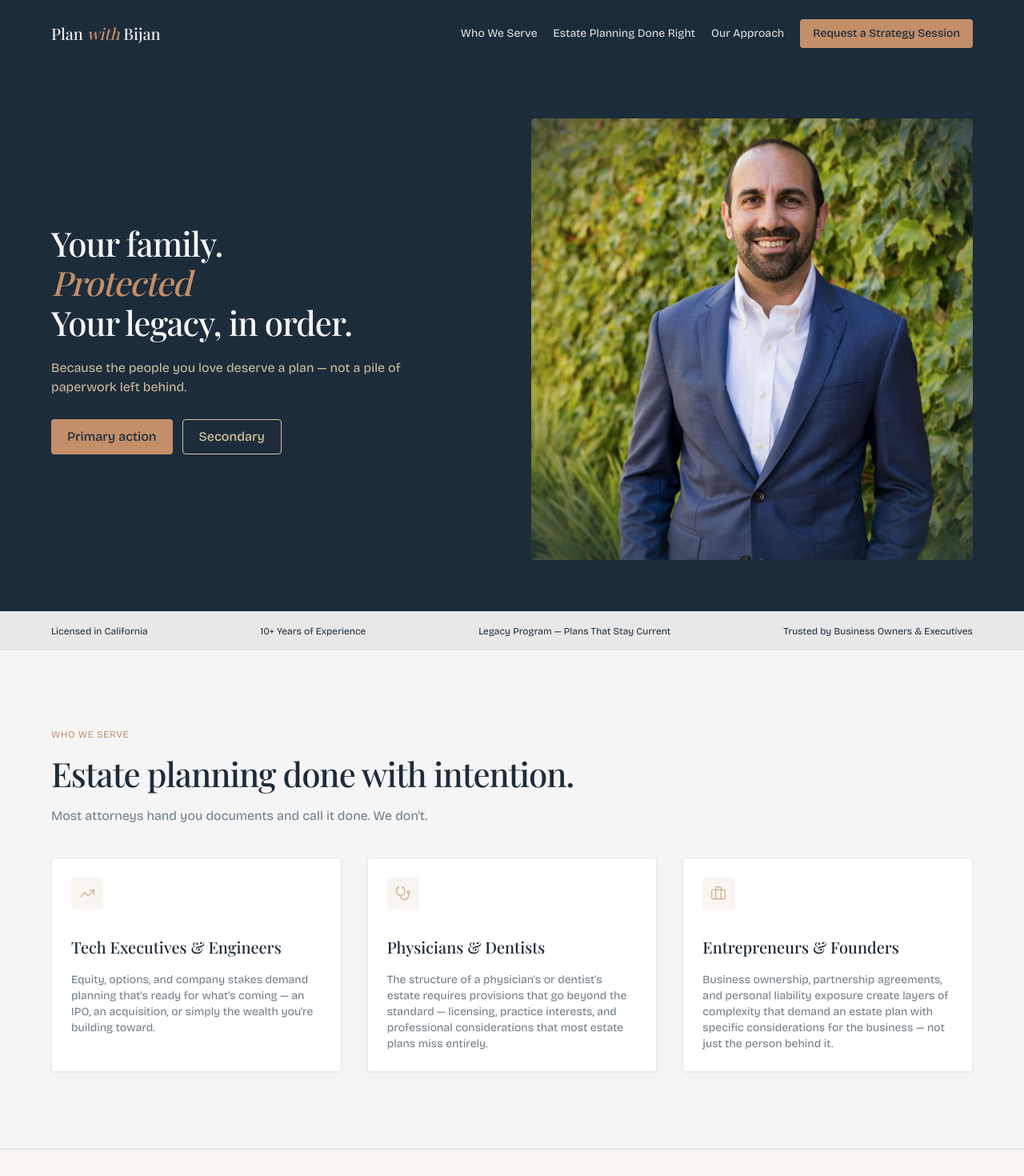
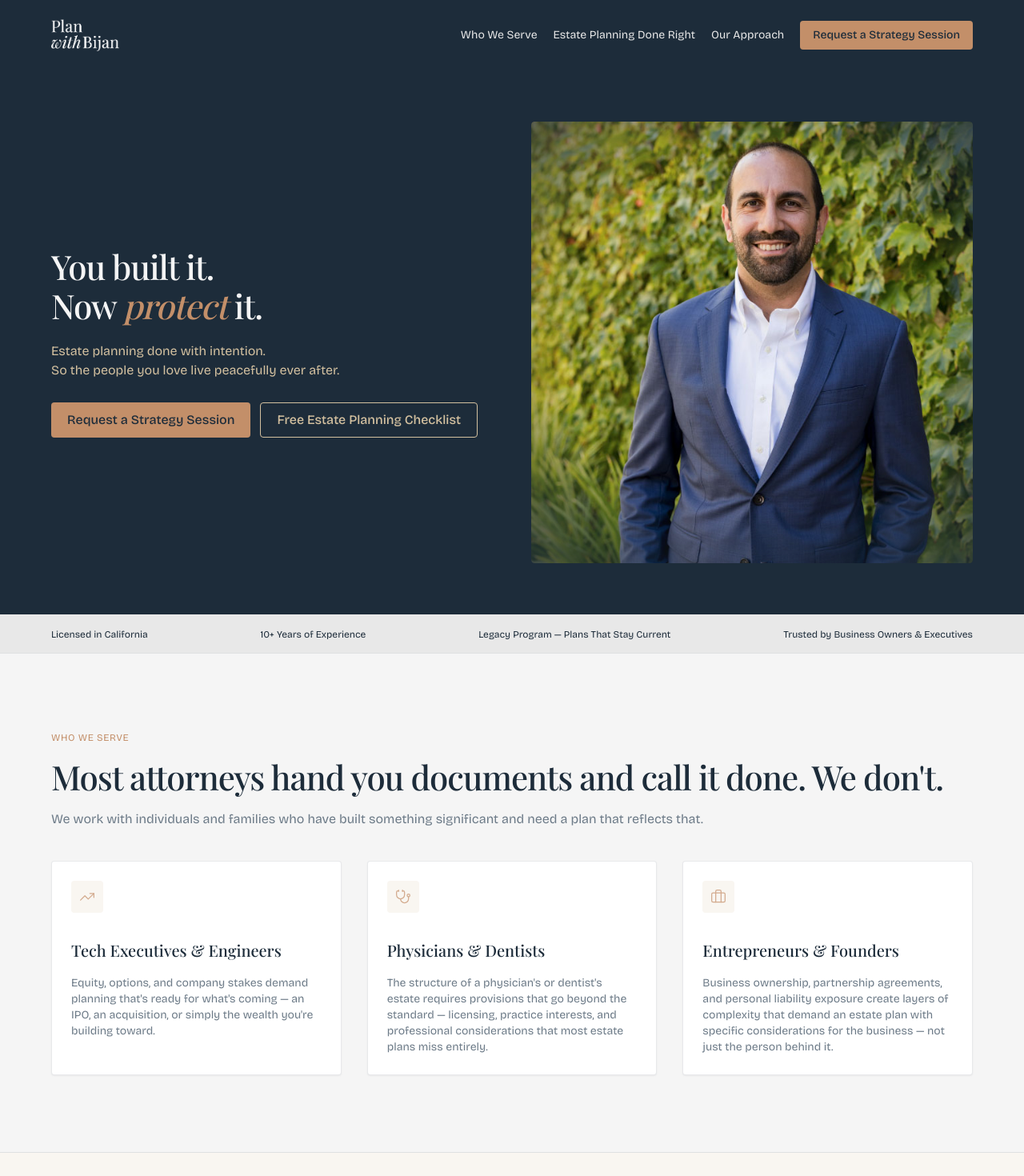
Before and after one commit to amirhoseinshahabnia/plan-with-bijan, a Next.js app: page / in a window 1280 px wide. Shown: the top 1470 px of the page at 80% size. Built offline with nearby package versions, Linux system fonts and the light colour scheme.

Commit message:
updates reviews + logo + edits copy

```diff
--- a/app/page.tsx
+++ b/app/page.tsx
@@ -20,15 +20,15 @@ export default function Home() {
       <Testimonials />
       <Quote
         quote={{
-          person: "BIJAN - KAISER LAW GROUP",
+          person: "BIJAN ROBOUBI - KAISER LAW GROUP",
           quote:
             '"The most sophisticated professionals in the world spend decades building wealth — and often hours planning how to protect it. We believe that imbalance is one of the most consequential oversights of our time."',
         }}
       />
 
       <CTA
-        title="Ready to protect what matters?"
-        subtitle="Book a complimentary strategy session and let's build a plan that works — for you and for those who come after you."
+        title="Ready to Protect Your Family? Request a Strategy Session."
+        subtitle="We are selective about who we work with because your plan deserves our full attention. If you are serious about protecting your family and everything you have built, fill out the form below. Our team will review your request and if we believe we can truly help you, we will be in touch."
         cta="Book Your Strategy Session"
         link="#book-strategy-session"
       />
--- a/components/layout/brand-logo.tsx
+++ b/components/layout/brand-logo.tsx
@@ -1,21 +1,53 @@
+"use client";
+
+import Image from "next/image";
 import Link from "next/link";
+import { usePathname } from "next/navigation";
+import type { MouseEvent } from "react";
 import { cn } from "@/lib/util";
+
+const LOGO_WIDTH = 201;
+const LOGO_HEIGHT = 95;
 
 type BrandLogoProps = {
   className?: string;
 };
 
 export function BrandLogo({ className }: BrandLogoProps) {
+  const pathname = usePathname();
+
+  const handleClick = (event: MouseEvent<HTMLAnchorElement>) => {
+    if (pathname !== "/") {
+      return;
+    }
+
+    event.preventDefault();
+    window.scrollTo({
+      top: 0,
+      behavior: window.matchMedia("(prefers-reduced-motion: reduce)").matches
+        ? "auto"
+        : "smooth",
+    });
+  };
+
   return (
     <Link
       href="/"
       aria-label="Plan with Bijan home"
+      onClick={handleClick}
       className={cn(
-        "shrink-0 font-serif text-ds-body-sm nav:text-ds-body-lg font-medium transition-colors wide:text-ds-heading-sm",
+        "block h-8 w-auto max-w-full shrink-0 transition-opacity duration-200 hover:opacity-80 wide:h-10",
         className,
       )}
     >
-      Plan <span className="italic text-copper-500">with</span> Bijan
+      <Image
+        src="/logo-light.png"
+        alt=""
+        width={LOGO_WIDTH}
+        height={LOGO_HEIGHT}
+        priority
+        className="h-full w-auto max-w-full object-contain"
+      />
     </Link>
   );
 }
--- a/components/layout/footer.tsx
+++ b/components/layout/footer.tsx
@@ -1,4 +1,4 @@
-import Link from "next/link";
+import { BrandLogo } from "@/components/layout/brand-logo";
 import { cn } from "@/lib/util";
 import { Container } from "@/components/ui/container";
 import { Section } from "@/components/ui/section";
@@ -19,13 +19,7 @@ export function Footer() {
     <Section as="footer" padding="tight" className={cn("bg-navy-950")}>
       <Container>
         <div className="grid grid-cols-1 items-center gap-6 md:grid-cols-[auto_1fr_auto] md:gap-8">
-          <Link
-            href="/"
-            aria-label="Plan with Bijan home"
-            className="shrink-0 justify-self-center font-serif text-ds-body-md font-medium text-gray-600 transition-colors hover:text-gray-400 md:justify-self-start"
-          >
-            Plan <span className="italic text-copper-500">with</span> Bijan
-          </Link>
+          <BrandLogo className="justify-self-center md:justify-self-start wide:h-8" />
 
           <Text
             variant="body-sm"
--- a/components/layout/header-compact-bar.tsx
+++ b/components/layout/header-compact-bar.tsx
@@ -47,7 +47,7 @@ export function HeaderCompactBar() {
               "flex min-w-0 items-center justify-between gap-2 wide:gap-4",
             )}
           >
-            <BrandLogo className="shrink-0 text-ds-body-lg text-gray-100 hover:text-gray-200" />
+            <BrandLogo className="shrink-0 text-ds-body-lg text-gray-100 hover:text-gray-200 wide:h-8" />
 
             <Button
               href={CTA_HREF}
--- a/components/ui/cta.tsx
+++ b/components/ui/cta.tsx
@@ -33,7 +33,7 @@ export function CTA({
     >
       <Container>
         <Stack spacing={7} className="items-center text-center">
-          <Stack spacing={5} className="items-center">
+          <Stack spacing={5} className="items-center lg:max-w-xl">
             <Heading as="h2" variant="heading-xl" className="text-gray-100">
               {title}
             </Heading>
--- a/components/ui/hero.tsx
+++ b/components/ui/hero.tsx
@@ -14,20 +14,19 @@ export function Hero() {
           <Stack spacing={7}>
             <Stack spacing={5}>
               <Heading as="h1" variant="heading-2xl" className="text-gray-50">
-                Your family.
+                You built it.
                 <br />
-                <span className="italic text-copper-500">Protected</span>
-                <br />
-                Your legacy, in order.
+                Now <span className="italic text-copper-500">protect</span> it.
               </Heading>
               <Text variant="body-md" className="max-w-lg text-sand-500">
-                Because the people you love deserve a plan — not a pile of
-                paperwork left behind.
+                Estate planning done with intention.
+                <br />
+                So the people you love live peacefully ever after.
               </Text>
             </Stack>
             <div className="flex flex-wrap gap-3">
-              <Button>Primary action</Button>
-              <Button intent="secondary">Secondary</Button>
+              <Button>Request a Strategy Session</Button>
+              <Button intent="secondary">Free Estate Planning Checklist</Button>
             </div>
           </Stack>
 
--- a/components/ui/who-we-serve.tsx
+++ b/components/ui/who-we-serve.tsx
@@ -18,9 +18,10 @@ export type ServeCardItem = {
 };
 
 const DEFAULT_EYEBROW = "Who We Serve";
-const DEFAULT_TITLE = "Estate planning done with intention.";
+const DEFAULT_TITLE =
+  "Most attorneys hand you documents and call it done. We don't.";
 const DEFAULT_SUBTITLE =
-  "Most attorneys hand you documents and call it done. We don't.";
+  "We work with individuals and families who have built something significant and need a plan that reflects that.";
 
 const DEFAULT_CARDS: ServeCardItem[] = [
   {
@@ -107,7 +108,7 @@ export function WhoWeServe({
             >
               {title}
             </Heading>
-            <Text variant="body-md" className="max-w-2xl text-gray-600">
+            <Text variant="body-md" className="text-gray-600">
               {subtitle}
             </Text>
           </Stack>
--- a/lib/reviews.ts
+++ b/lib/reviews.ts
@@ -13,13 +13,7 @@ export const REVIEWS: Review[] = [
     profession: "Estate Planning Client, California",
     stars: 5,
   },
-  {
-    name: "Liana Cote",
-    review:
-      "I had a great experience working with the team at Abar Law! I would highly recommend them. Everything was seamless and they took great care of me through the process of completing my trust.",
-    profession: "Estate Planning Client, California",
-    stars: 5,
-  },
+
   {
     name: "Jessica Webb",
     review:
@@ -34,13 +28,7 @@ export const REVIEWS: Review[] = [
     profession: "Estate Planning Client, California",
     stars: 5,
   },
-  {
-    name: "Christine Honeybone",
-    review:
-      "We used Abar Law for our estate planning needs. Bijan took the time to explain everything in detail and in a way we could understand. He really cares for his clients, and we appreciate Bijan and Bani for all their help.",
-    profession: "Estate Planning Client, California",
-    stars: 5,
-  },
+
   {
     name: "Michael Torres",
     review:
```
Also changed, not shown: public/logo-light.png (added).
